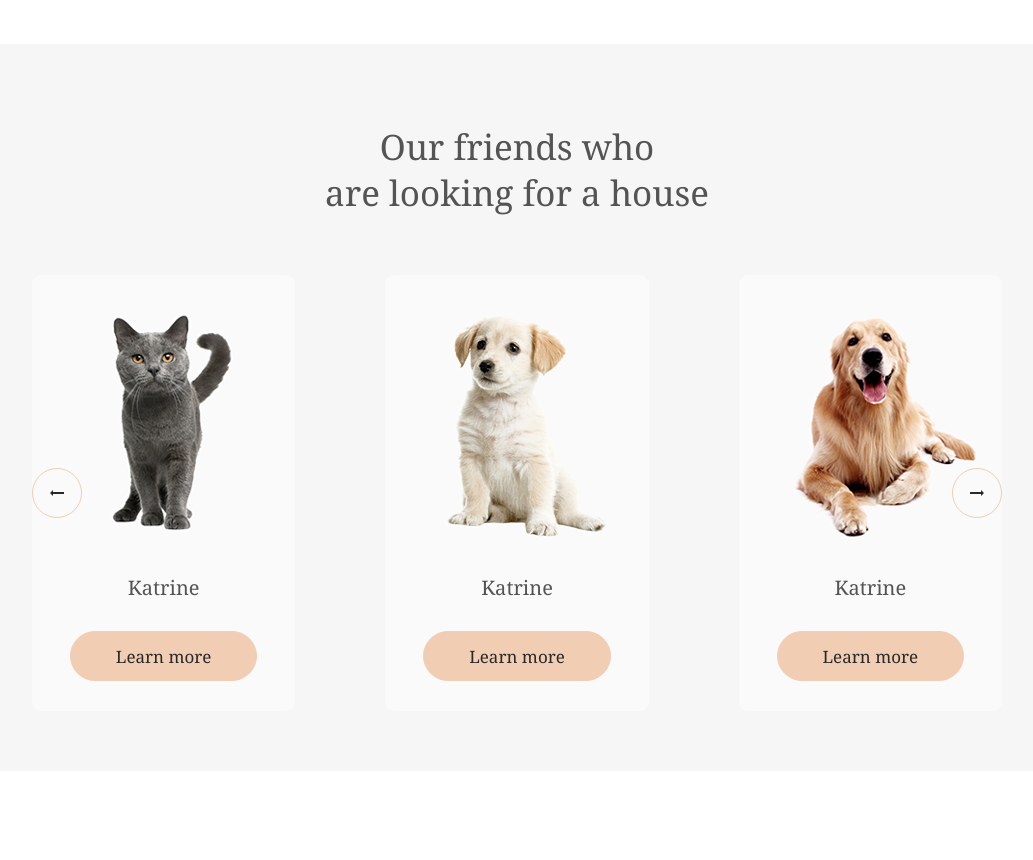
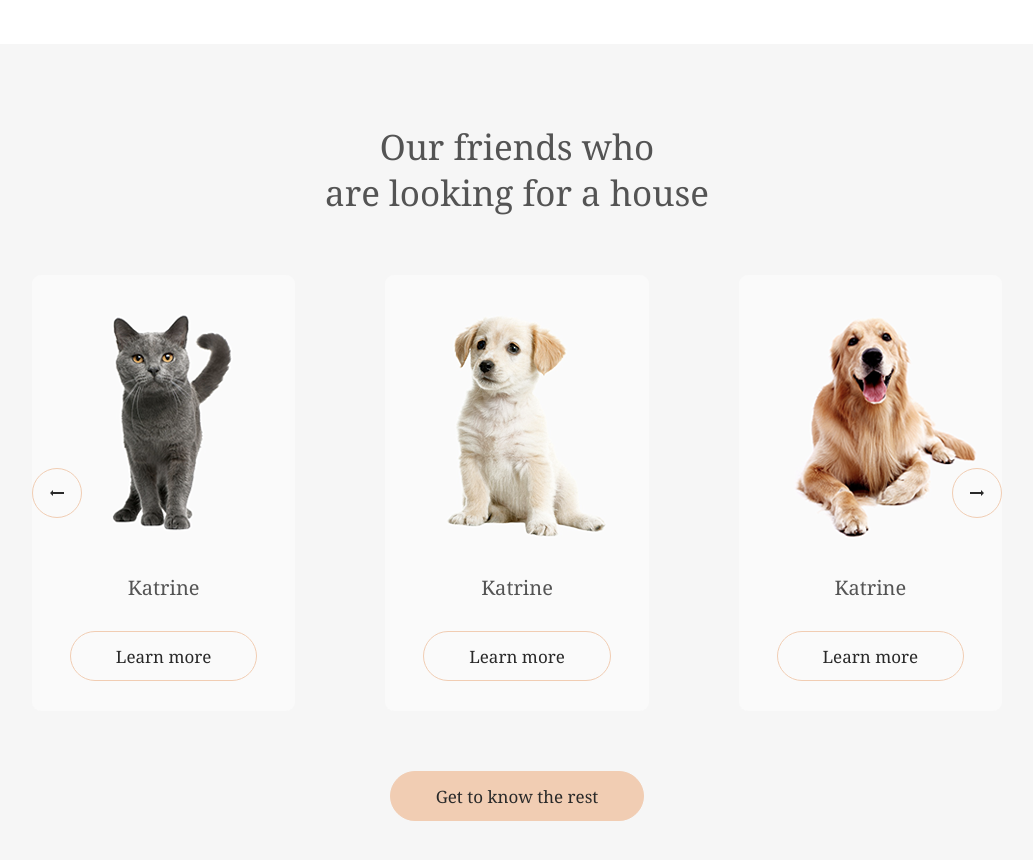
Before and after one commit to dstrizhakov/shelter, a website: page shelter/index.html in a window 1280 px wide. Shown: the part 1460-2320 px from the top of the page, without its empty margins (123-1156 px from the left). Before the commit the page ends 2231 px from the top, so only its background shows below. Drawn offline with Linux system fonts and the light colour scheme.

Commit message:
feat: add actions to out friends section

```diff
--- a/shelter/index.html
+++ b/shelter/index.html
@@ -99,6 +99,10 @@
 								</div>
 							</div>
 						</div>
+						<div class="our-friends__actions">
+							<a href="#" class="our-friends__button button">Get to know the rest</a>
+						</div>
+
 				</div>
 			</div>
 		</section>
--- a/shelter/sass/pages/_home.scss
+++ b/shelter/sass/pages/_home.scss
@@ -76,16 +76,24 @@ margin-top: 70px;
 .our-friends {
 	background-color: #F6F6F6;
 	&__body {
+		margin: 80px 0 100px 0;
+		// display: flex;
+		// flex-direction: column;
+		// justify-content: space-between;
+		// align-items: center;
 	}
 
 	&__title {
-		margin-top: 80px;
+		// margin-top: 80px;
 		text-align: center;
 	}
 
 	&__slider {
 		margin: 60px 0;
-
+	}
+	&__actions {
+display: flex;
+justify-content: center;
 	}
 }
 
@@ -144,5 +152,6 @@ position: relative;
 
 	&__button {
 		margin-bottom: 30px;
+		background-color: transparent;
 	}
 }
```
Also changed, not shown: shelter/css/style.css.
